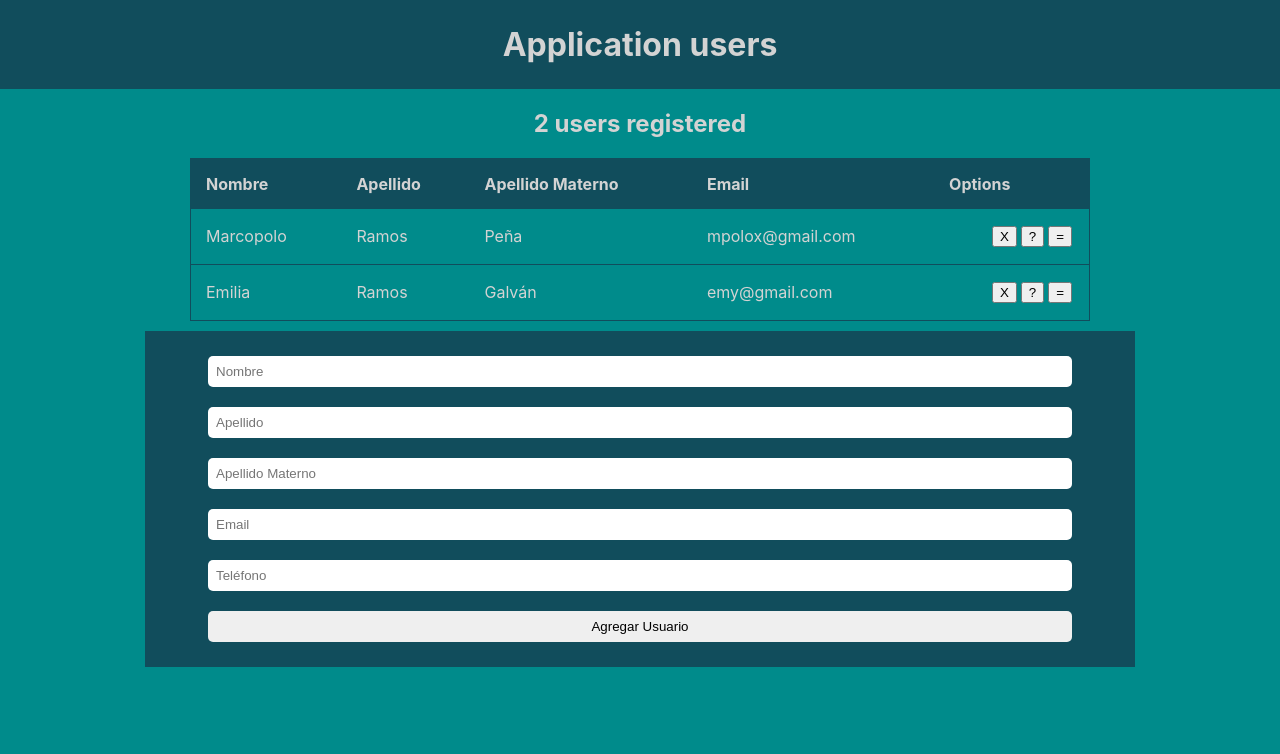
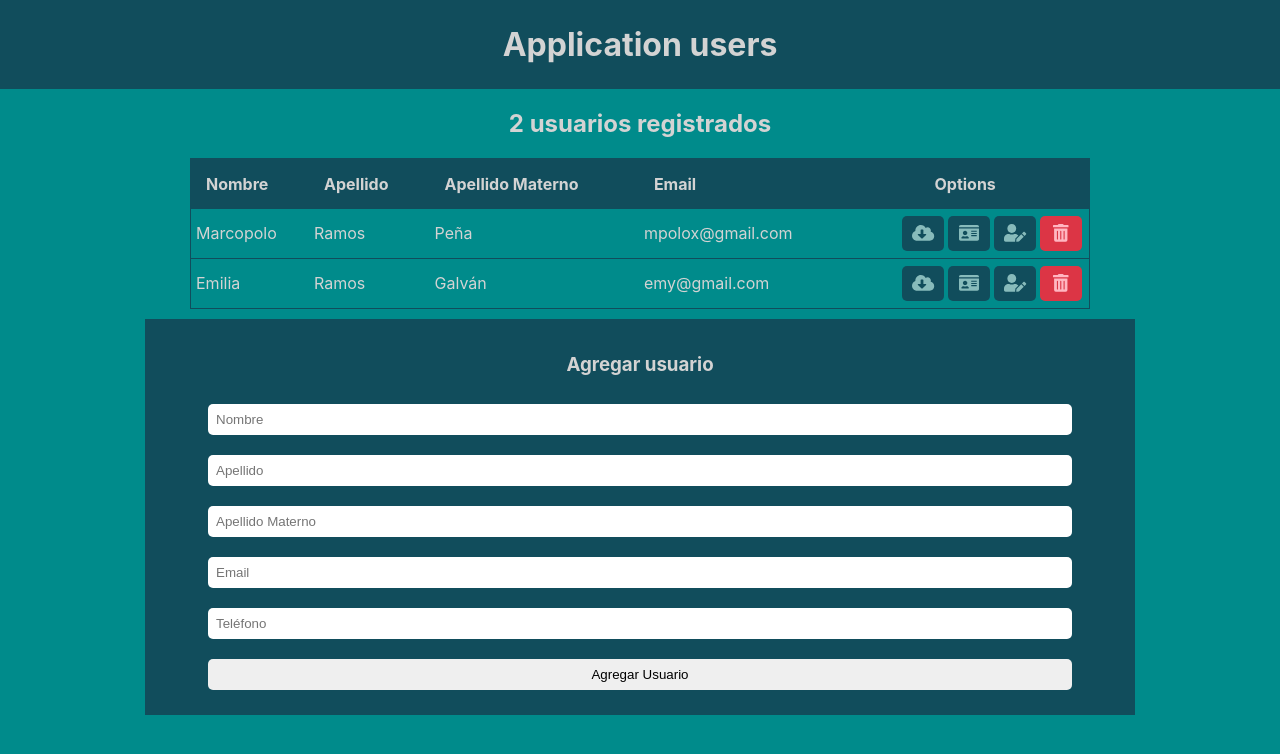
Before and after one commit to mpolox/uadec_client, a React (Create React App) app: page / in a window 1280 px wide. Shown: the top 754 px of the page. Built offline with nearby package versions, Linux system fonts and the light colour scheme.

Commit message:
Font Awesome added

```diff
--- a/package.json
+++ b/package.json
@@ -3,6 +3,9 @@
   "version": "0.1.0",
   "private": true,
   "dependencies": {
+    "@fortawesome/fontawesome-svg-core": "^1.2.25",
+    "@fortawesome/free-solid-svg-icons": "^5.11.2",
+    "@fortawesome/react-fontawesome": "^0.1.7",
     "react": "^16.12.0",
     "react-dom": "^16.12.0",
     "react-scripts": "3.2.0"
--- a/src/components/UserForm.js
+++ b/src/components/UserForm.js
@@ -28,6 +28,7 @@ const UserForm = (props) => {
 
   return (
     <form className="form" onSubmit={handleSubmit}>
+      <h3>Agregar usuario</h3>
       <input type="text" value={name} placeholder="Nombre" onChange={(e) => setName(e.target.value)} />
       <input type="text" value={lastName} placeholder="Apellido" onChange={(e) => setLastName(e.target.value)} />
       <input type="text" value={lastNameMother} placeholder="Apellido Materno" onChange={(e) => setLastNameMother(e.target.value)} />
@@ -35,6 +36,7 @@ const UserForm = (props) => {
       <input type="text" value={phone} placeholder="Teléfono" onChange={(e) => setPhone(e.target.value)} />
       <input type="submit" value="Agregar Usuario"></input>
     </form>
+
   );
 }
 
--- a/src/components/UserItem.js
+++ b/src/components/UserItem.js
@@ -1,5 +1,9 @@
 import React, { useContext } from 'react';
 import { UserContext } from '../contexts/UserContext';
+
+import { FontAwesomeIcon } from '@fortawesome/react-fontawesome'
+import { faTrashAlt, faIdCard, faUserEdit, faCloudDownloadAlt } from '@fortawesome/free-solid-svg-icons'
+
 const UserItem = (props) => {
   const { dispatch } = useContext(UserContext);
 
@@ -19,9 +23,18 @@ const UserItem = (props) => {
         <td>{user.lastNameMother}</td>
         <td>{user.email}</td>
         <td className="options" stye={"text-align: right;"}>
-          <button onClick={handleDelete}>X</button>
-          <button>?</button>
-          <button>=</button>
+          <button >
+            <FontAwesomeIcon icon={faCloudDownloadAlt} size="lg"/>
+          </button>
+          <button >
+            <FontAwesomeIcon icon={faIdCard} size="lg"/>
+          </button>
+          <button>
+            <FontAwesomeIcon icon={faUserEdit} size="lg"/>
+          </button>
+          <button className="button-delete" onClick={handleDelete}>
+            <FontAwesomeIcon icon={faTrashAlt} size="lg"/>
+          </button>
         </td>
       </tr>
     </tbody>
--- a/src/components/UserList.js
+++ b/src/components/UserList.js
@@ -6,7 +6,7 @@ const UserList = (props) => {
   const { users } = useContext(UserContext);
   return users.length ?
     <div className="user-list">
-      <h2>{users.length} users registered</h2>
+      <h2>{users.length} usuarios registrados</h2>
       <table className="user-table">
         <thead>
           <tr>
@@ -14,7 +14,7 @@ const UserList = (props) => {
             <th>Apellido</th>
             <th>Apellido Materno</th>
             <th>email</th>
-            <th>Options</th>
+            <th className="options-header">Options</th>
           </tr>
         </thead>
         {
@@ -24,9 +24,9 @@ const UserList = (props) => {
         }
       </table>
     </div> :
-    <div>
-      No users
-  </div>
+    <h2>
+      No existen usuarios registrados
+  </h2>
 }
 
 export default UserList;
--- a/src/contexts/UserContext.js
+++ b/src/contexts/UserContext.js
@@ -1,4 +1,4 @@
-import React, { createContext, useReducer } from "react";
+import React, { createContext, useReducer, useEffect } from "react";
 import UserReducer from "../reducers/UserReducer";
 
 export const UserContext = createContext();
@@ -8,19 +8,13 @@ const UserContextProvider = (props) => {
     { id: 1, name: "Marcopolo", lastName: "Ramos", lastNameMother: "Peña", email: "mpolox@gmail.com", phone: "321654987" },
     { id: 2, name: "Emilia", lastName: "Ramos", lastNameMother: "Galván", email: "emy@gmail.com", phone: "1112223334" }
   ];
-
-  //const [users, setUsers] = useState(initialUsers);
   const [users, dispatch] = useReducer(UserReducer, initialUsers);
 
-  // /* Functions */
-  // const addUser = (name, lastName, lastNameMother, email, phone) => {
-  //   setUsers([...users, { name, lastName, lastNameMother, email, phone }]);
-  // };
+  useEffect( () => {
+    localStorage.setItem("users", JSON.stringify(users));
+    console.log("EFFECT!!!");
 
-  // const deleteUser = (id) => {
-  //   setUsers(users.filter(user => user.id !== id));
-  // };
-
+  }, [users]);
   return (
     <UserContext.Provider value={{ users, dispatch }}>
       {props.children}
--- a/src/index.css
+++ b/src/index.css
@@ -58,7 +58,7 @@ th {
 }
 
 td {
-  padding: 15px;
+  padding: 5px;
   border-bottom: 1px solid #114d5c;
 }
 
@@ -70,8 +70,29 @@ tr:hover {
   text-align: right;
 }
 
+.options-header {
+  text-align: center;
+}
+
 button {
   margin: 2px;
+  width: 42px;
+  height: 35px;
+  background: #114d5c;
+  color: #87bbbb;
+  border-radius: 5px;
+  border: 0;
+  cursor: pointer;
+}
+
+.button-warning {
+  background: #ffc107;
+  color: #3b3917;
+}
+
+.button-delete {
+  background: #dc3545;
+  color: lightpink;
 }
 
 form {
```
Also changed, not shown: 1 other file (tests, documents, lock files or other folders).
